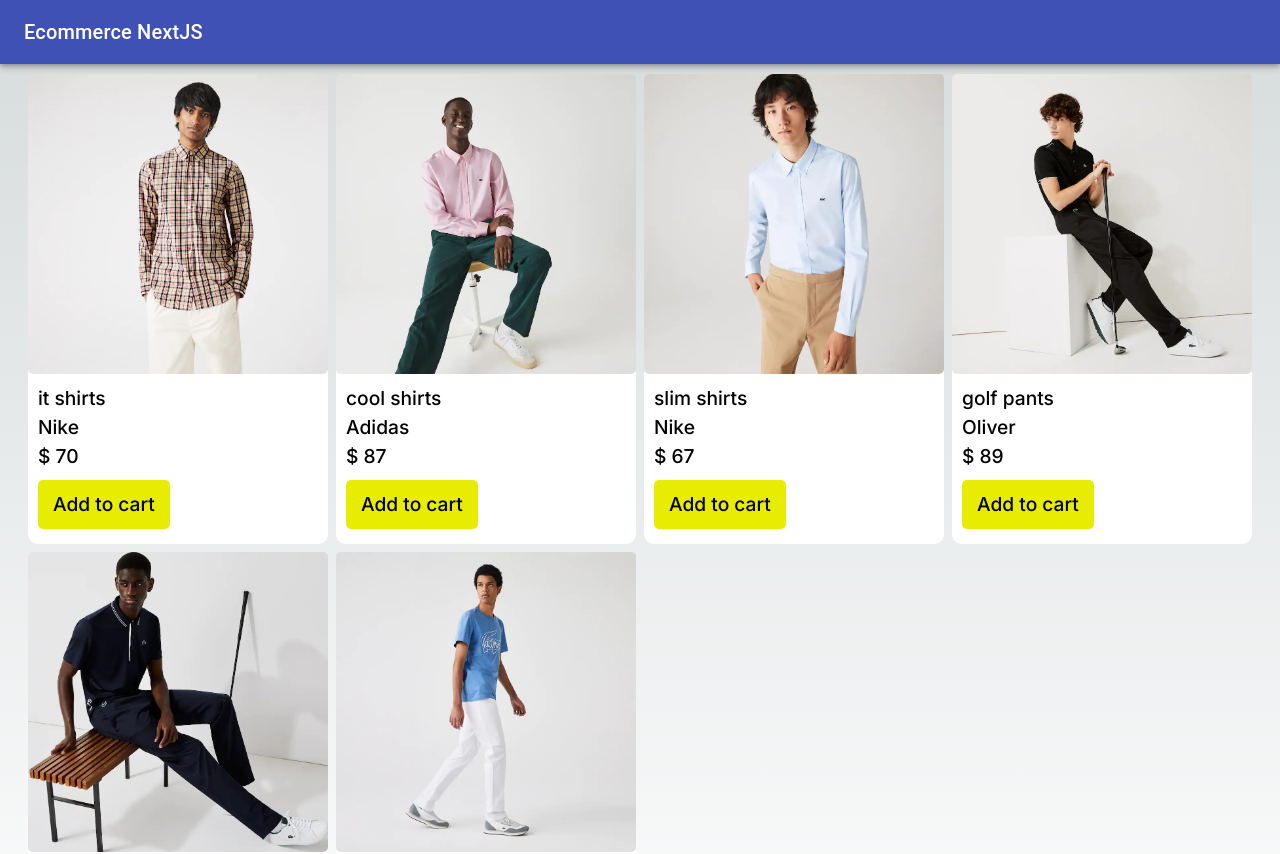
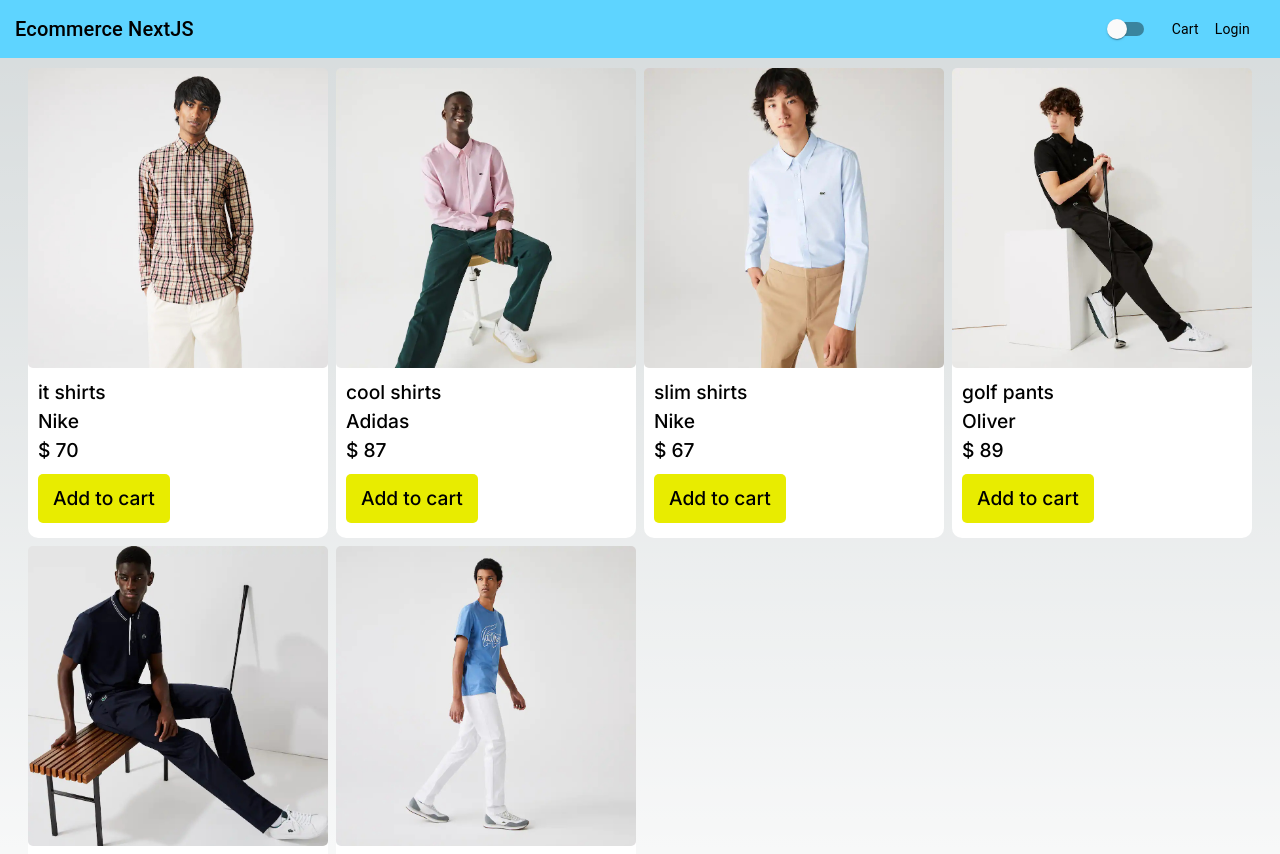
Before and after one commit to alejandrotoledoweb/nextjs_ecommerce_app, a Next.js app: page / in a window 1280 px wide. Shown: the top 854 px of the page. Built offline with nearby package versions, Linux system fonts and the light colour scheme.

Commit message:
add swithc mode dark and light mode

```diff
--- a/src/components/Layout.tsx
+++ b/src/components/Layout.tsx
@@ -1,23 +1,51 @@
-import { AppBar, Toolbar, Typography, Container } from "@material-ui/core";
+import store from "@/store/store";
+import { Typography, Container, Switch } from "@material-ui/core";
+import classNames from "classnames";
+import { observer } from "mobx-react";
 import Head from "next/head";
-import React from "react";
+import NextLink from "next/link";
+import React, { useEffect } from "react";
 
 interface LayoutProps {
   title?: string;
   children: React.ReactNode;
 }
 
-const Layout: React.FC<LayoutProps> = ({ title = "Ecommerce NextJS", children }) => {
+const Layout: React.FC<LayoutProps> = observer(({ title = "Ecommerce NextJS", children }) => {
+  const handleDarkMode = () => {
+    if (store.darkMode) {
+      store.setDarkModeOff();
+    } else {
+      store.setDarkModeOn();
+    }
+  };
+
+  useEffect(() => {
+    const darkModeValue = localStorage.getItem("darkMode");
+    store.setDarkModeValue(darkModeValue);
+  }, []);
+
   return (
-    <section className=''>
+    <section className='layout--container'>
       <Head>
         <title>{title}</title>
       </Head>
-      <AppBar position='static'>
-        <Toolbar>
+      <nav
+        className={classNames({ "layout--navbar": true, "layout--navbar--dark": store.darkMode })}
+      >
+        <NextLink href='/' passHref>
           <Typography variant='h6'>Ecommerce NextJS</Typography>
-        </Toolbar>
-      </AppBar>
+        </NextLink>
+        <div className='layout--login'>
+          <Switch checked={store.darkMode} onChange={handleDarkMode}></Switch>
+          <NextLink href='/cart' passHref>
+            <Typography variant='body2'>Cart</Typography>
+          </NextLink>
+          <NextLink href='/login' passHref>
+            <Typography variant='body2'>Login</Typography>
+          </NextLink>
+        </div>
+      </nav>
 
       <Container>{children}</Container>
       <footer>
@@ -27,6 +55,6 @@ const Layout: React.FC<LayoutProps> = ({ title = "Ecommerce NextJS", children })
       </footer>
     </section>
   );
-};
+});
 
 export default Layout;
--- /dev/null
+++ b/src/components/_layout.style.scss
@@ -0,0 +1,27 @@
+.layout {
+  &--section {
+  }
+  &--navbar {
+    background-color: #5ed4ff;
+    display: flex;
+    flex-direction: row;
+    align-items: center;
+    justify-content: space-between;
+    flex-wrap: wrap;
+    padding: 10px 15px;
+    color: black;
+  }
+
+  &--navbar--dark {
+    background-color: #4553eb;
+    color: white;
+  }
+
+  &--login {
+    display: flex;
+    flex-direction: row;
+    align-items: center;
+    gap: 1rem;
+    padding-right: 15px;
+  }
+}
--- /dev/null
+++ b/src/components/_product.style.scss
@@ -0,0 +1,40 @@
+$primary-btn-color: #e8ec00;
+
+.product {
+  border-radius: 10px;
+  box-shadow: inset;
+  background-color: #fff;
+  color: #000;
+  &--image {
+    width: 100%;
+    height: 300px;
+    object-fit: cover;
+    border-radius: 5px;
+  }
+  &--description {
+    padding-left: 10px;
+    padding-top: 10px;
+    font-size: 1.2rem;
+    font-weight: 500;
+    margin-bottom: 10px;
+  }
+
+  &--button {
+    background-color: $primary-btn-color;
+    border: none;
+    color: black;
+    padding: 10px 15px;
+    text-align: center;
+    text-decoration: none;
+    display: inline-block;
+    font-size: 1.2rem;
+    border-radius: 5px;
+    cursor: pointer;
+    margin-bottom: 5px;
+    margin-top: 10px;
+  }
+
+  &--button:hover {
+    background-color: #bcbc00;
+  }
+}
--- a/src/pages/index.tsx
+++ b/src/pages/index.tsx
@@ -3,10 +3,11 @@ import { Inter } from "next/font/google";
 import Layout from "@/components/Layout";
 import data from "@/utils/data";
 import ProductItem from "@/components/product-item";
+import { observer } from "mobx-react";
 
 const inter = Inter({ subsets: ["latin"] });
 
-export default function Home() {
+const Home = observer(() => {
   return (
     <Layout>
       <main className={`home ${inter.className}`}>
@@ -18,4 +19,6 @@ export default function Home() {
       </main>
     </Layout>
   );
-}
+});
+
+export default Home;
--- a/src/pages/product/[name].tsx
+++ b/src/pages/product/[name].tsx
@@ -28,7 +28,7 @@ const ProducScreen: React.FC = () => {
           src={product.image}
           alt={product.name}
         />
-        <article className='product--details'>
+        <article className='single--details'>
           <ul>
             <li>
               {" "}
@@ -37,14 +37,14 @@ const ProducScreen: React.FC = () => {
             <li className='single--category'>Category: {product.category}</li>
             <li className='single--description'>Description: {product.description}</li>
             <li className='single--reviews'>
-              {product.rating} of {product.numReviews} reviews
+              {product.rating} rating from {product.numReviews} reviews
             </li>
           </ul>
         </article>
-        <aside className='product--price'>
+        <aside className='single--price'>
           <ul>
             <li>Price ${product.price}</li>
-            <li>Status {product.countInStock > 0 ? "In Stock" : "Unavailable"}</li>
+            <li>Status: {product.countInStock > 0 ? "In Stock" : "Unavailable"}</li>
           </ul>
           <button className='single--button'>Add to Cart</button>
         </aside>
--- /dev/null
+++ b/src/pages/product/_[name].styles.scss
@@ -0,0 +1,69 @@
+// @use "../../styles/globals.scss";
+
+$primary-btn-color: #e8ec00;
+$primary-hover-btn-color: #bcbc00;
+
+.single {
+  &--container {
+    min-height: 80vh;
+    display: flex;
+    flex-direction: row;
+    justify-content: flex-start;
+    align-items: flex-start;
+    flex-wrap: wrap;
+    gap: 1rem;
+    padding: 20px 0px;
+  }
+
+  &--link {
+    background-color: #707070;
+    border: none;
+    color: black;
+    padding: 10px 15px;
+    text-align: center;
+    text-decoration: none;
+    display: inline-block;
+    font-size: 1.2rem;
+    border-radius: 5px;
+    cursor: pointer;
+    margin-bottom: 5px;
+    margin-top: 20px;
+  }
+
+  &--title {
+    font-size: 1.6em;
+  }
+
+  &--button {
+    background-color: $primary-btn-color;
+    border: none;
+    color: black;
+    padding: 10px 15px;
+    text-align: center;
+    text-decoration: none;
+    display: inline-block;
+    font-size: 1.2rem;
+    border-radius: 5px;
+    cursor: pointer;
+    margin-bottom: 5px;
+    margin-top: 20px;
+    width: 100%;
+  }
+
+  &--button:hover {
+    background-color: $primary-hover-btn-color;
+  }
+
+  &--details {
+    min-width: 250px;
+  }
+
+  &--price {
+    width: max-content;
+    min-width: 250px;
+    border: 1px solid #6d6d6d;
+    border-radius: 15px;
+    padding: 8px 8px;
+    box-shadow: #6d6d6d 0px 0px 5px;
+  }
+}
--- /dev/null
+++ b/src/store/store.ts
@@ -0,0 +1,35 @@
+import Cookies from "js-cookie";
+import { makeAutoObservable, runInAction } from "mobx";
+
+class Store {
+  darkMode: boolean = false;
+
+  constructor() {
+    makeAutoObservable(this);
+  }
+
+  setDarkModeValue(value: string | null) {
+    if (value === "ON") {
+      this.setDarkModeOn();
+    } else {
+      this.setDarkModeOff();
+    }
+  }
+
+  setDarkModeOn() {
+    localStorage.setItem("darkMode", "ON");
+    runInAction(() => {
+      this.darkMode = true;
+    });
+  }
+
+  setDarkModeOff() {
+    localStorage.setItem("darkMode", "OFF");
+    runInAction(() => {
+      this.darkMode = false;
+    });
+  }
+}
+
+const store = new Store();
+export default store;
--- a/src/styles/globals.scss
+++ b/src/styles/globals.scss
@@ -1,6 +1,12 @@
+@use "../components/layout.style";
+@use "../pages/product/_[name].styles" as single;
+@use "../components/product.style";
 @tailwind base;
 @tailwind components;
 @tailwind utilities;
+
+$primary-btn-color: #e8ec00;
+$primary-hover-btn-color: #bcbc00;
 
 :root {
   --foreground-rgb: 0, 0, 0;
@@ -32,11 +38,6 @@ body {
   padding: 30px auto;
 
   &--products {
-    // display: flex;
-    // flex-direction: row;
-    // flex-wrap: wrap;
-    // justify-content: start;
-    // align-items: center;
     display: grid;
     grid-template-columns: repeat(4, 1fr);
     gap: 0.5rem;
@@ -70,7 +71,7 @@ body {
   }
 
   &--button {
-    background-color: #e8ec00;
+    background-color: $primary-btn-color;
     border: none;
     color: black;
     padding: 10px 15px;
@@ -89,53 +90,6 @@ body {
   }
 }
 
-.single {
-  &--container {
-    min-height: 80vh;
-    display: flex;
-    flex-direction: row;
-    justify-content: start;
-    align-items: start;
-    flex-wrap: wrap;
-    gap: 2rem;
-    padding: 30px 0px;
-  }
-
-  &--back {
-    background-color: #707070;
-    border: none;
-    color: black;
-    padding: 10px 15px;
-    text-align: center;
-    text-decoration: none;
-    display: inline-block;
-    font-size: 1.2rem;
-    border-radius: 5px;
-    cursor: pointer;
-    margin-bottom: 5px;
-    margin-top: 20px;
-  }
-
-  &--title {
-    font-size: 1.6em;
-  }
-
-  &--button {
-    background-color: #e8ec00;
-    border: none;
-    color: black;
-    padding: 10px 15px;
-    text-align: center;
-    text-decoration: none;
-    display: inline-block;
-    font-size: 1.2rem;
-    border-radius: 5px;
-    cursor: pointer;
-    margin-bottom: 5px;
-    margin-top: 20px;
-    width: 100%;
-  }
-}
 @media screen and (max-width: 1268px) {
   .home--products {
     display: grid;
```
Also changed, not shown: package.json (+7 -0 lines), 1 other file (tests, documents, lock files or other folders).
